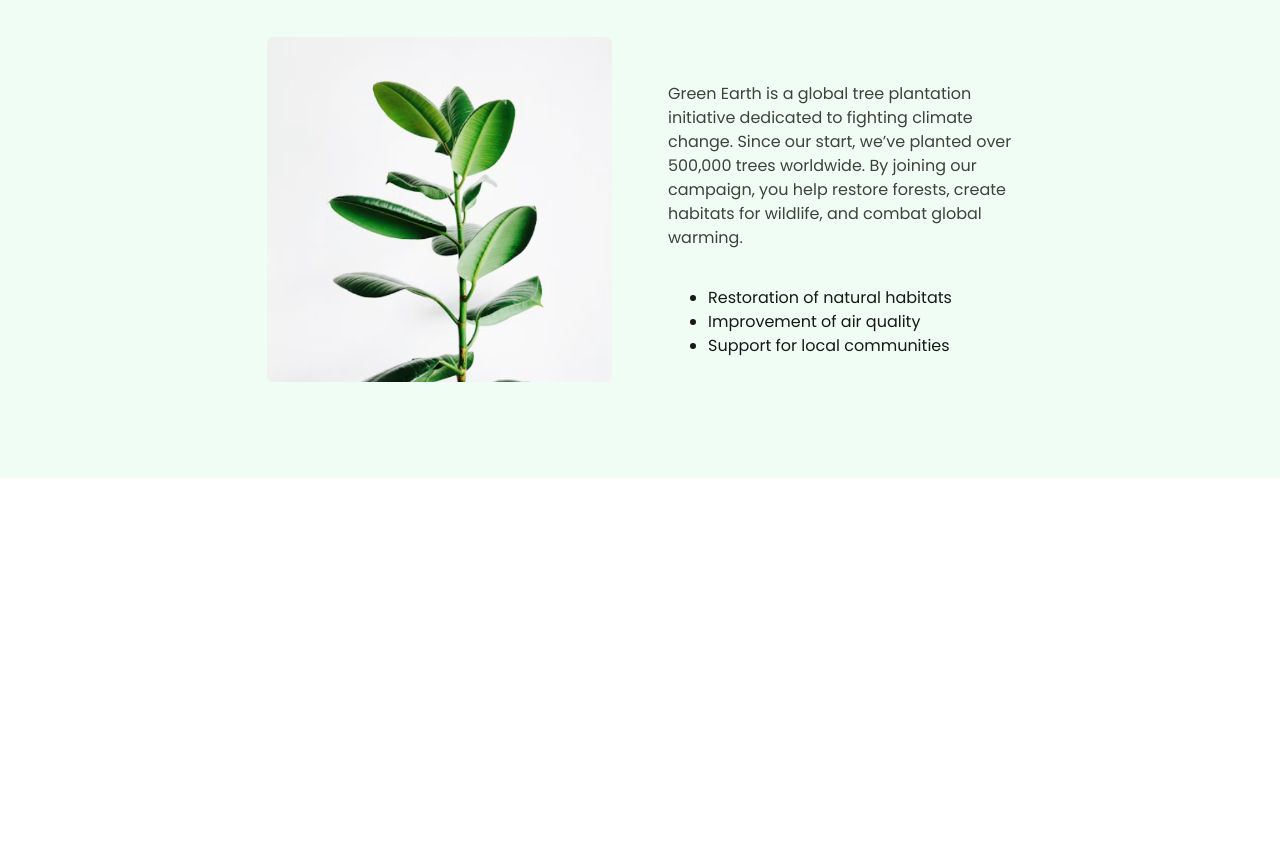
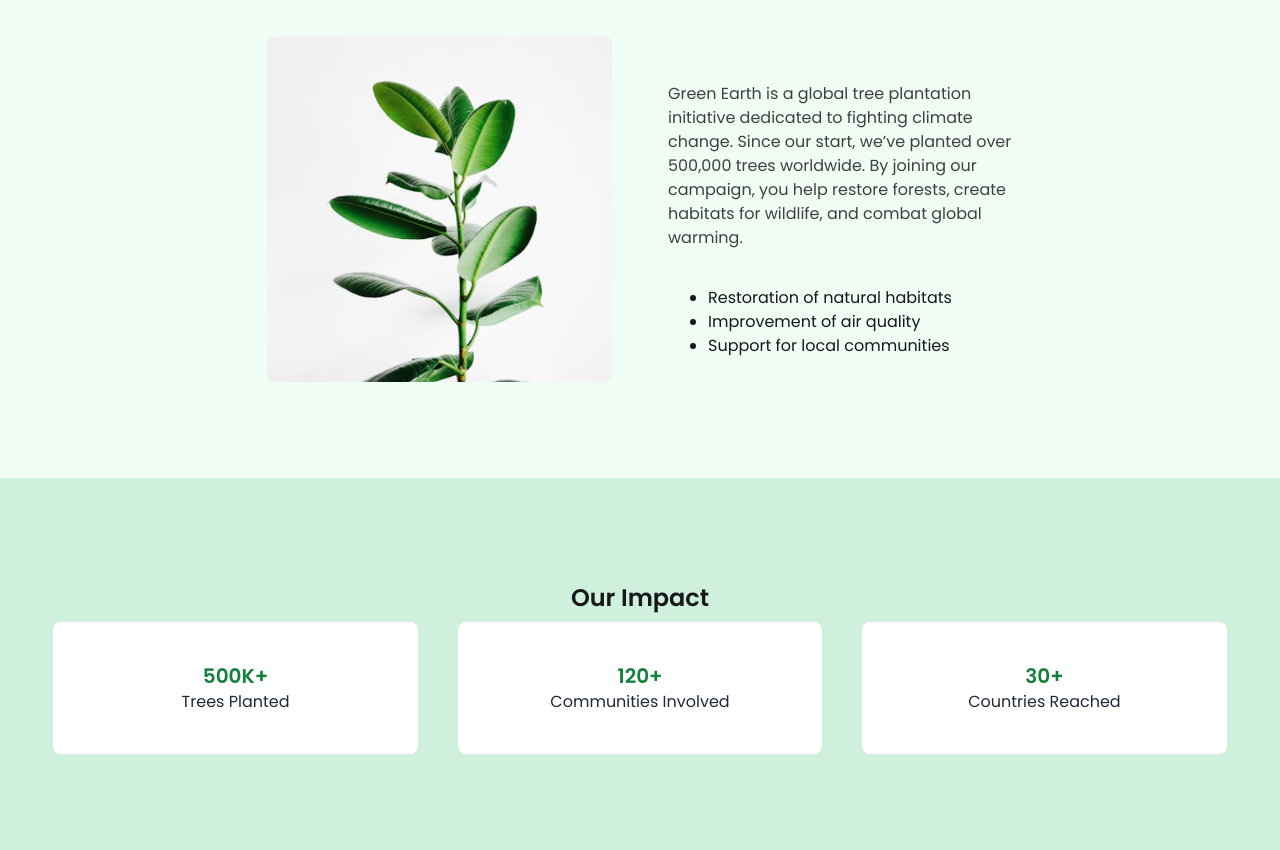
Before and after one commit to mohyminulislam-mi/green-eaarth, a plain HTML site: page index.html in a window 1280 px wide. Shown: the part 702-1552 px from the top of the page. Before the commit the page ends 1180 px from the top, so only its background shows below. Drawn offline with nearby package versions, Linux system fonts and the light colour scheme.

Commit message:
make Impact section

```diff
--- a/index.html
+++ b/index.html
@@ -134,6 +134,25 @@
                 </div>
             </div>
         </section>
+        <!-- Our Impact section start here  -->
+        <section class="py-24 bg-[#CFF0DC]">
+            <h1 class="text-2xl font-semibold text-center p-2">Our Impact</h1>
+            <div class="w-11/12 mx-auto grid grid-cols-1 lg:grid-cols-3 gap-10 text-center">
+                <div class="bg-white p-10 rounded-lg ">
+                    <h1 class="font-semibold text-xl text-[#15803D]">500K+</h1>
+                    <p class="text-[#1F2937]">Trees Planted</p>
+                </div>
+                <div class="bg-white p-10 rounded-lg ">
+                    <h1 class="font-semibold text-xl text-[#15803D]">120+</h1>
+                    <p class="text-[#1F2937]">Communities Involved</p>
+                </div>
+                <div class="bg-white p-10 rounded-lg ">
+                    <h1 class="font-semibold text-xl text-[#15803D]">30+</h1>
+                    <p class="text-[#1F2937]">Countries Reached</p>
+                </div>
+            </div>
+        </section>
+
     </main>
 </body>
 
```
